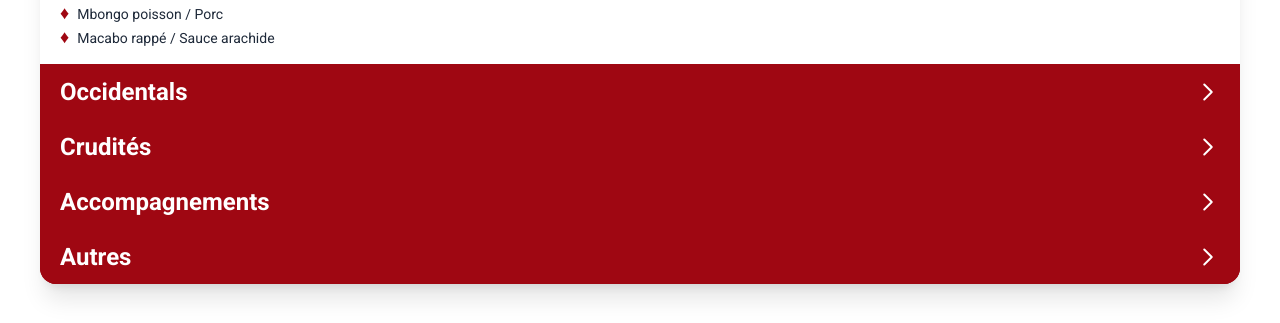
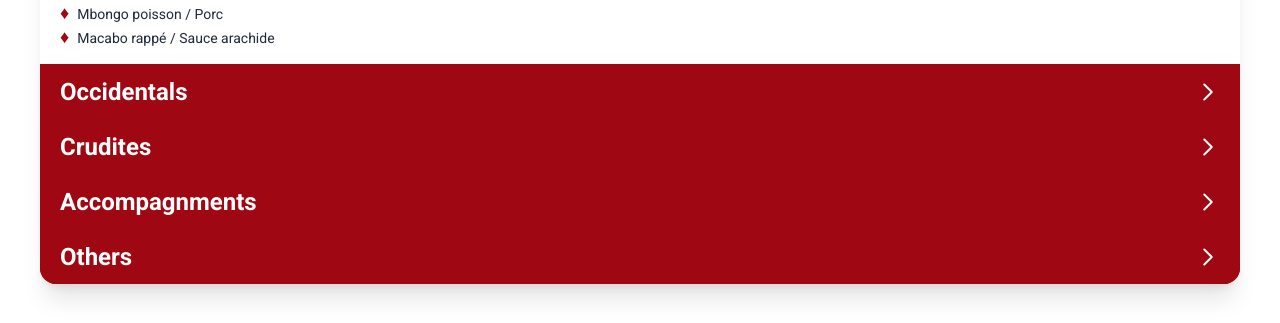
Before and after one commit to Ninja-CMR/Necta-food, a Vue app: page / in a window 1280 px wide. Shown: the part 1963-2286 px from the top of the page. Built offline with nearby package versions, Linux system fonts and the light colour scheme.

Commit message:
modification de certain mot francais en anglais

```diff
--- a/src/utils/menuData.ts
+++ b/src/utils/menuData.ts
@@ -32,7 +32,7 @@ export const menuItems = [
     },
     {
         value: 'crudites',
-        title: 'Crudités',
+        title: 'Crudites',
         content: [
             'Salade simple',
             'Salade bolonaise',
@@ -42,7 +42,7 @@ export const menuItems = [
     },
     {
         value: 'accompagnements',
-        title: 'Accompagnements',
+        title: 'Accompagnments',
         content: [
             'Riz parfumé',
             'Frites de pomme / Plantain',
@@ -55,7 +55,7 @@ export const menuItems = [
     },
     {
         value: 'autres',
-        title: 'Autres',
+        title: 'Others',
         content: [
             'Salade de fruits',
             'Crêpes',
--- a/src/view/Formulaire.vue
+++ b/src/view/Formulaire.vue
@@ -69,8 +69,7 @@ const handleSubmission = (values: any, { resetForm }: any) => {
             <button
                 type="submit"
                 class="bg-red-800 hover:bg-red-700 text-white font-semibold py-3 px-8 rounded-lg transition duration-200 shadow-md"
-            >
-              Envoyer le Message
+            >Send a message
             </button>
           </div>
         </Form>
```
